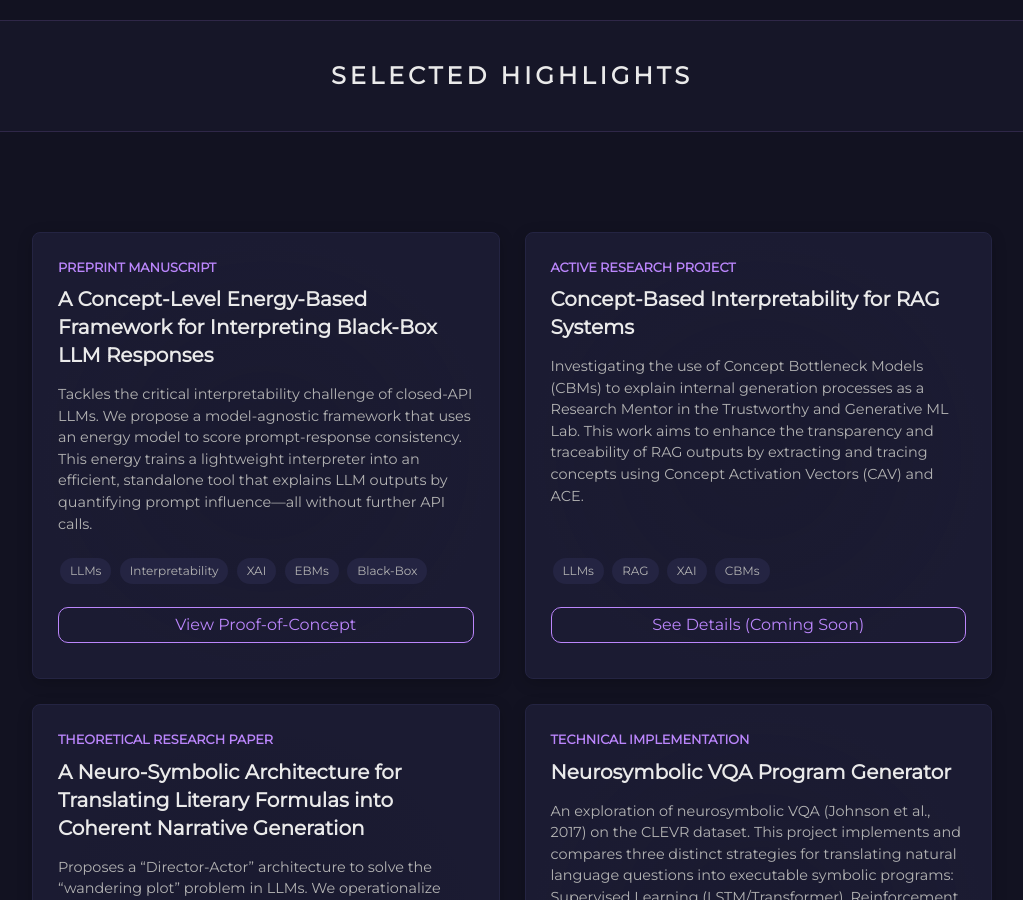
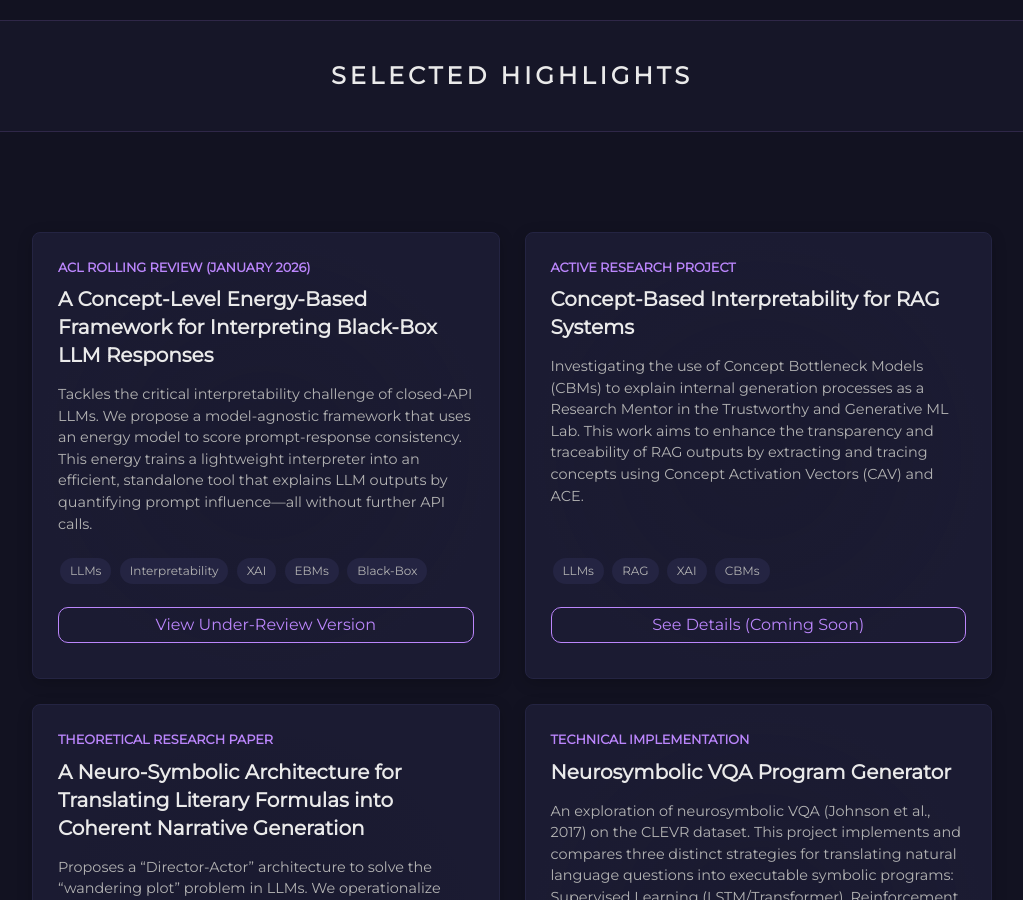
Before and after one commit to MsMaryamRezaee/msmaryamrezaee.github.io, a Jekyll site: the page built from index.html, in a window 1280 px wide and 900 px high, scrolled down 1975 px. Shown: the whole window, without its empty margins (128-1151 px from the left). Built offline with Jekyll 4.4.1, drawn with Linux system fonts in a browser that asks for light colours; some web fonts are replaced.

Commit message:
feat: Add ACL version of paper

```diff
--- a/_includes/highlights.html
+++ b/_includes/highlights.html
@@ -10,7 +10,7 @@
   <div class="highlights-grid">
 
     <div class="highlight-card js-reveal">
-      <span class="highlight-type">Preprint Manuscript</span>
+      <span class="highlight-type">ACL Rolling Review (January 2026)</span>
       <h3 class="highlight-title">A Concept-Level Energy-Based Framework for Interpreting Black-Box LLM Responses</h3>
       <p class="highlight-desc">Tackles the critical interpretability challenge of closed-API LLMs. We propose a model-agnostic framework that uses an energy model to score prompt-response consistency. This energy trains a lightweight interpreter into an efficient, standalone tool that explains LLM outputs by quantifying prompt influence—all without further API calls.</p>
       <div class="highlight-tags">
@@ -20,7 +20,7 @@
         <span>EBMs</span>
         <span>Black-Box</span>
       </div>
-      <a class="action-link" href="/assets/files/research/ESCI.pdf" target="_blank" rel="noopener noreferrer">View Proof-of-Concept</a>
+      <a class="action-link" href="/assets/files/research/ESCI-ACL2026-Draft.pdf" target="_blank" rel="noopener noreferrer">View Under-Review Version</a>
     </div>
 
     <div class="highlight-card js-reveal">
```
Also changed, not shown: 3 other files.
